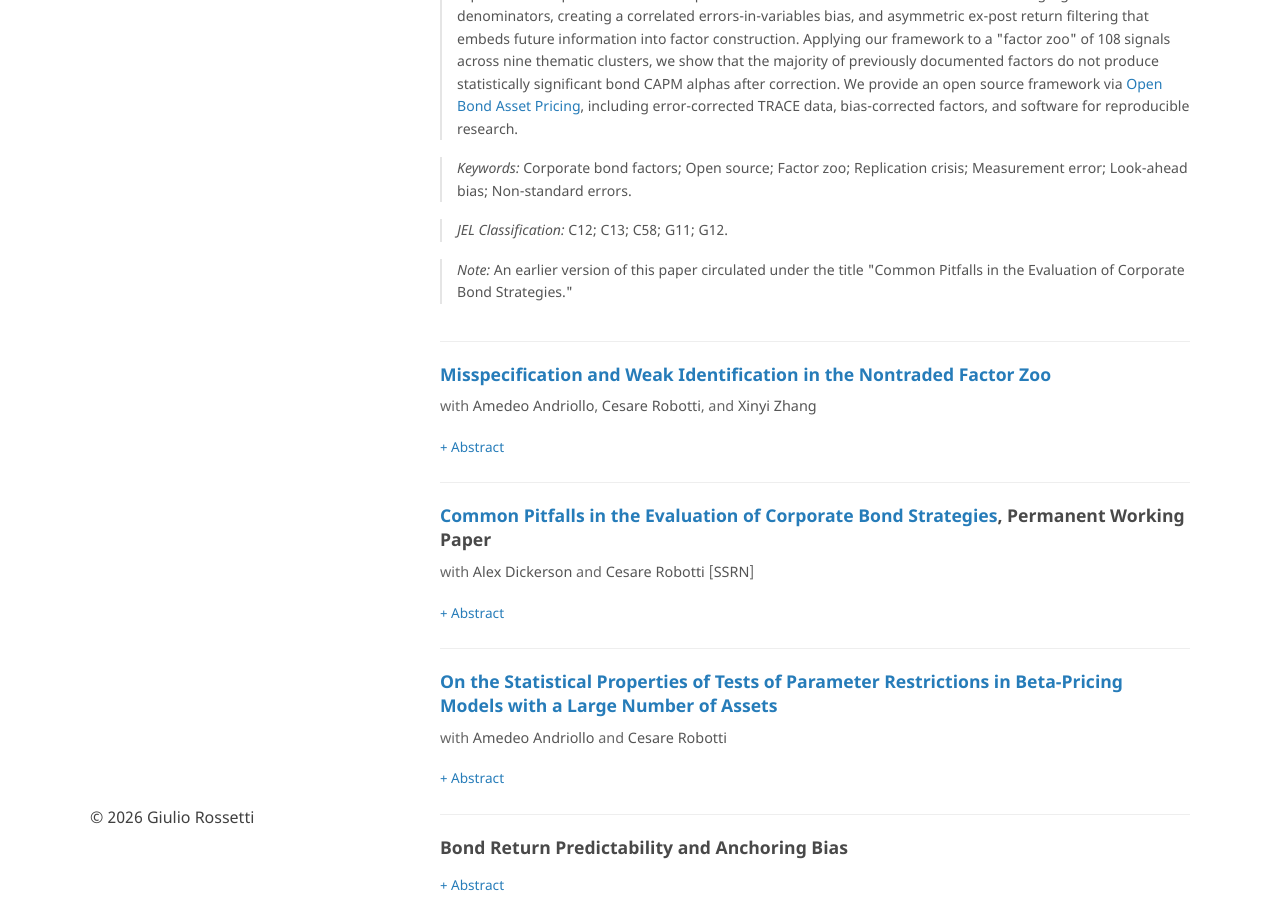
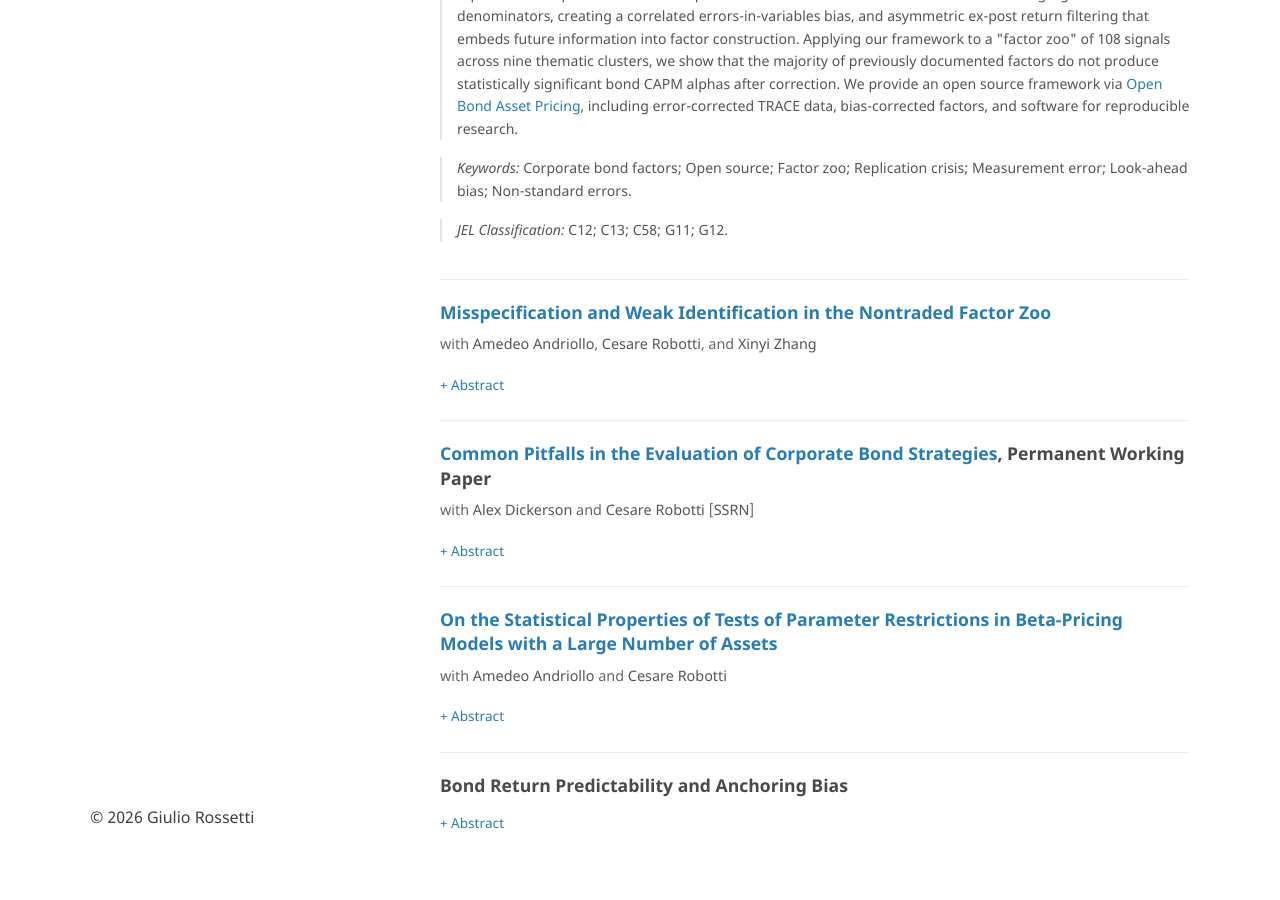
Before and after one commit to GiulioRossetti94/giuliorossetti94.github.io, a Jekyll site: the page built from research.md, in a window 1280 px wide and 900 px high, scrolled down 535 px. Built offline with Jekyll 4.4.1, drawn with Linux system fonts in a browser that asks for light colours.

Commit message:
Remove earlier-title note from Replication Crisis paper
Co-Authored-By: Claude Opus 5.5 (1M context) <noreply@anthropic.com>

```diff
--- a/research.md
+++ b/research.md
@@ -22,7 +22,6 @@ description: "Working papers by Giulio Rossetti in financial econometrics and as
     <p itemprop="abstract">Corporate bond factor research faces a replication crisis. The crisis stems from two sources that inflate reported factor premia: transaction prices whose measurement error enters both sorting signals and return denominators, creating a correlated errors-in-variables bias, and asymmetric ex-post return filtering that embeds future information into factor construction. Applying our framework to a "factor zoo" of 108 signals across nine thematic clusters, we show that the majority of previously documented factors do not produce statistically significant bond CAPM alphas after correction. We provide an open source framework via <a href="https://openbondassetpricing.com" target="_blank">Open Bond Asset Pricing</a>, including error-corrected TRACE data, bias-corrected factors, and software for reproducible research.</p>
     <p><em>Keywords:</em> <span itemprop="keywords">Corporate bond factors; Open source; Factor zoo; Replication crisis; Measurement error; Look-ahead bias; Non-standard errors</span>.</p>
     <p><em>JEL Classification:</em> C12; C13; C58; G11; G12.</p>
-    <p><em>Note:</em> An earlier version of this paper circulated under the title "Common Pitfalls in the Evaluation of Corporate Bond Strategies."</p>
   </details>
 </div>
 
```
